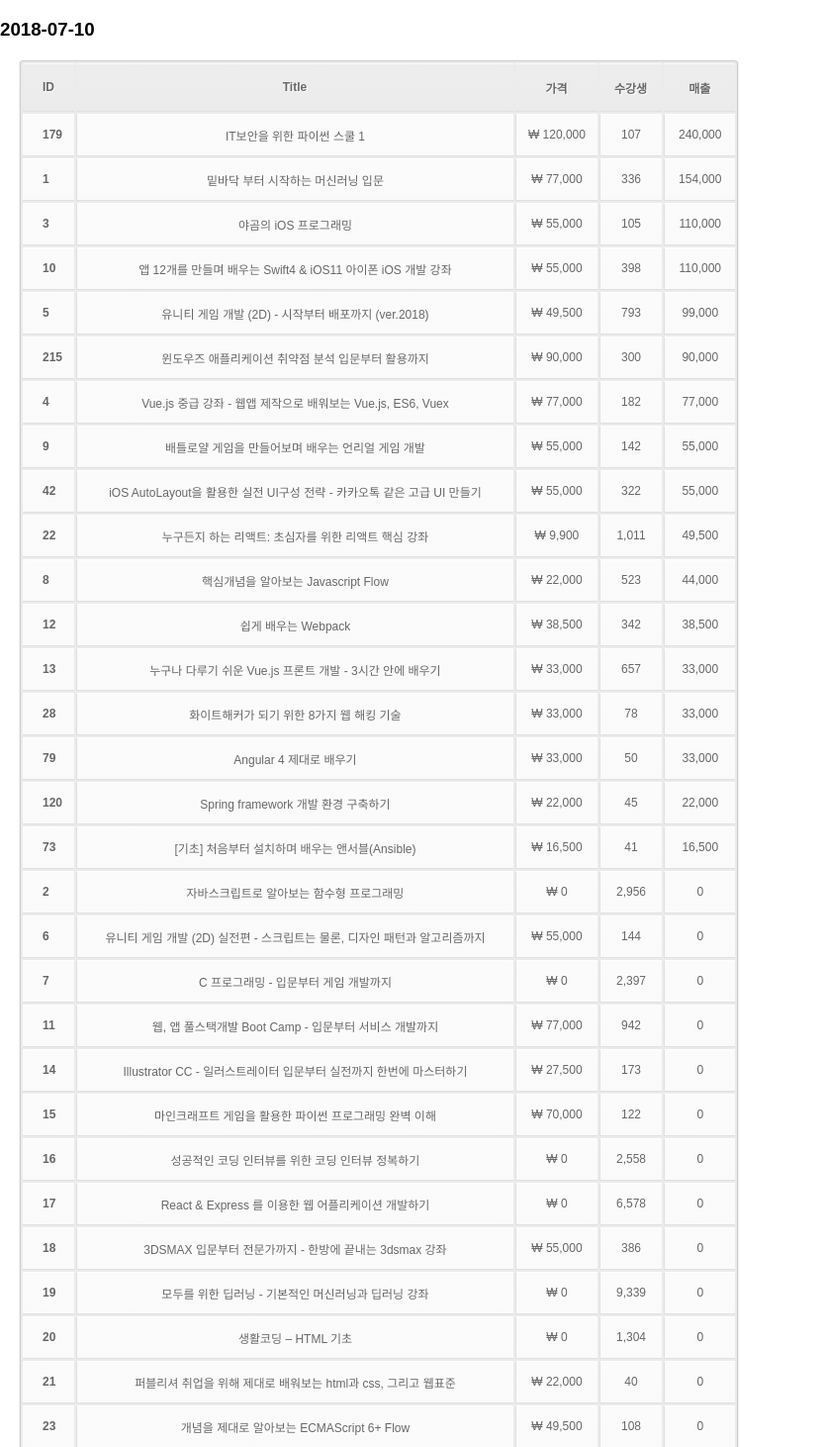
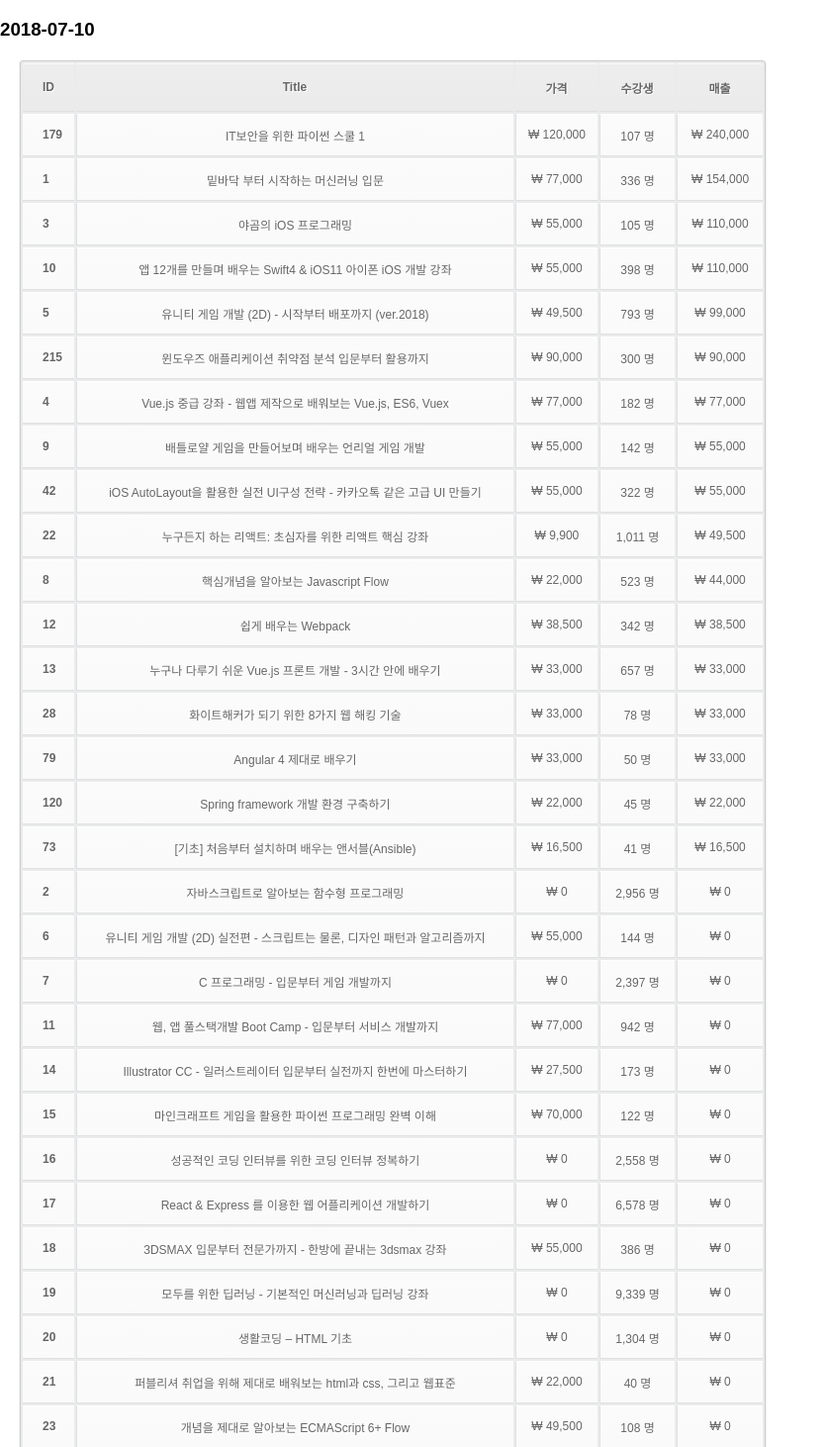
Before and after one commit to Grepp-Intern/sales_analysis, a Flask app: page /daily/2018-07-10 in a window 1280 px wide. Shown: the top 1462 px of the page at 99% size, without its empty margins (0-836 px from the left). Run offline with Flask 2, Linux system fonts and the light colour scheme; data comes from the database, SQL or seed files in the repository; both versions use the stored data as it was after the commit.

Commit message:
2018-07-18

```diff
--- a/sales_analysis/templates/course.html
+++ b/sales_analysis/templates/course.html
@@ -14,6 +14,8 @@
       '{% for STUDENT in STUDENT_COUNT %}'
       var studentDate = '{{ STUDENT.UPDATE_DATE }}';
       var studentCount = '{{ STUDENT.STUDENT_COUNT }}';
+      var studentCount = studentCount.replace(/[^0-9]/g,'');
+
 
       data.addRows([[studentDate, parseInt(studentCount)]]);
       '{% endfor %}'
@@ -55,7 +57,7 @@
             {% for STUDENT in STUDENT_COUNT %}
             <tr>
               <td> {{ STUDENT.UPDATE_DATE }} </td>
-              <td> {{ STUDENT.STUDENT_COUNT }} </td>
+              <td> {{ STUDENT.STUDENT_COUNT }} 명</td>
             </tr>
             {% endfor %}
           </tbody>
--- a/sales_analysis/templates/daily.html
+++ b/sales_analysis/templates/daily.html
@@ -28,8 +28,8 @@
 							<td> <a href="../course/{{ COURSE.ID }}"> {{ COURSE.ID }} </a></td>
 							<td> {{ COURSE.TITLE }} </td>
 							<td> ₩ {{ COURSE.PRICE }} </td>
-							<td> {{ COURSE.STUDENT_COUNT }} </td>
-							<td> {{ COURSE.REVENUE }} </td>
+							<td> {{ COURSE.STUDENT_COUNT }} 명</td>
+							<td> ₩ {{ COURSE.REVENUE }} </td>
 						</tr>
 						{% endfor %}
 					</tbody>
```
Also changed, not shown: sales_analysis/crawling.db.
